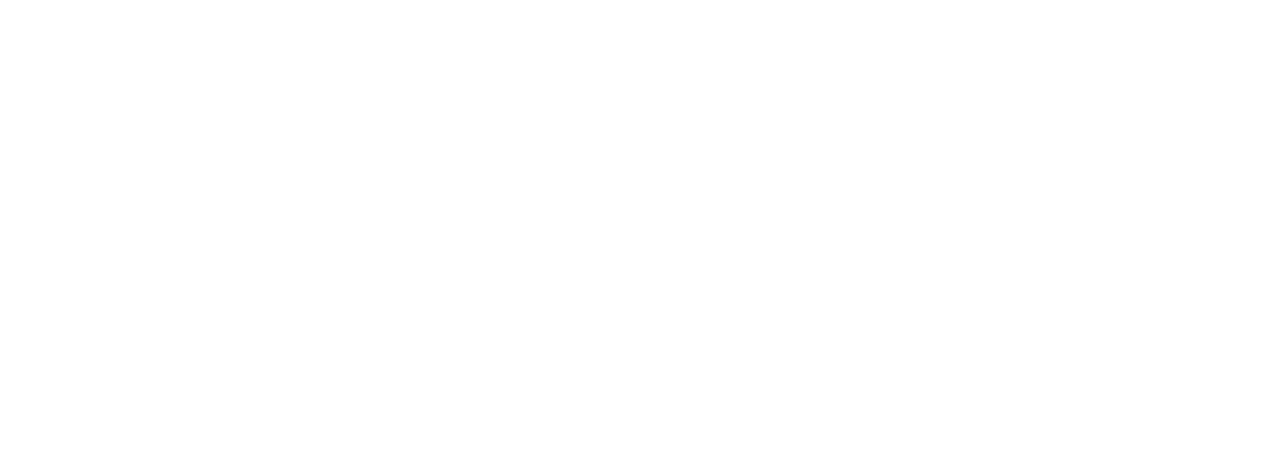
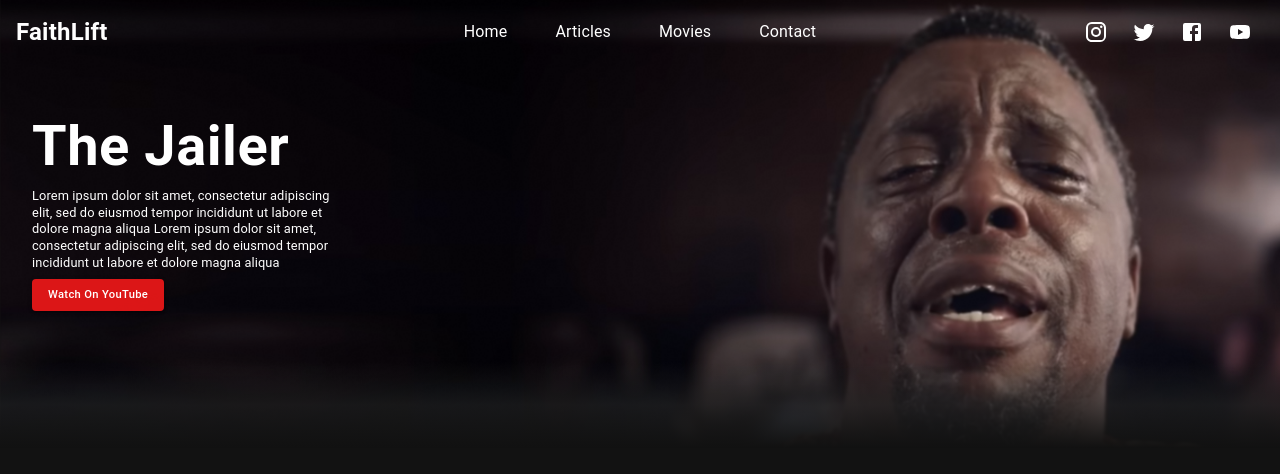
Before and after one commit to Olatokumbo/FaithLift, a React (Create React App) app: page /movies in a window 1280 px wide. Shown: the top 474 px of the page. Built offline with nearby package versions, Linux system fonts and the light colour scheme.

Commit message:
Adding the Movie Poster Section

```diff
--- a/src/App.css
+++ b/src/App.css
@@ -4,3 +4,8 @@
     box-sizing: border-box;
     list-style: none;
 }
+
+a{
+    text-decoration: none;
+    color: inherit;
+}
--- a/src/App.js
+++ b/src/App.js
@@ -1,15 +1,19 @@
 import React from "react";
-import {BrowserRouter as Router, Switch, Route} from "react-router-dom";
+import { BrowserRouter as Router, Switch, Route } from "react-router-dom";
+import Navbar from "./components/Navbar/Navbar";
 import Home from "./pages/Home/Home";
+import Movies from "./pages/Movies/Movies";
 import "./App.css";
-const App = () =>{
-    return(
-        <Router>
-            <Switch>
-                <Route exact path="/" component={Home}/>
-            </Switch>
-        </Router>
-    )
-}
+const App = () => {
+  return (
+    <Router>
+      <Navbar />
+      <Switch>
+        <Route exact path="/" component={Home} />
+        <Route exact path="/movies" component={Movies} />
+      </Switch>
+    </Router>
+  );
+};
 
 export default App;
--- a/src/components/Navbar/Navbar.js
+++ b/src/components/Navbar/Navbar.js
@@ -4,11 +4,12 @@ import InstagramIcon from "@material-ui/icons/Instagram";
 import TwitterIcon from "@material-ui/icons/Twitter";
 import FacebookIcon from "@material-ui/icons/Facebook";
 import YouTubeIcon from "@material-ui/icons/YouTube";
+import { Link } from "react-router-dom";
 import style from "./Navbar.module.css";
 
 const Navbar = () => {
   const [buttonState, setButtonState] = useState(false);
-  const [backgroundState,setBackground] = useState(false);
+  const [backgroundState, setBackground] = useState(false);
   const changeMenu = () => {
     if (window.innerWidth > 530) {
       setButtonState(false);
@@ -16,12 +17,10 @@ const Navbar = () => {
   };
 
   const changeBackground = () => {
-    if(window.scrollY >= 50){
+    if (window.scrollY >= 50) {
       setBackground(true);
-    }
-    else
-    setBackground(false);
-  }
+    } else setBackground(false);
+  };
   window.addEventListener("resize", changeMenu);
   window.addEventListener("scroll", changeBackground);
   return (
@@ -39,16 +38,24 @@ const Navbar = () => {
       </div>
       <ul className={!buttonState ? style.menu : style.menuVertical}>
         <li>
-          <Typography>Home</Typography>
+          <Link to="/">
+            <Typography>Home</Typography>
+          </Link>
         </li>
         <li>
-          <Typography>Articles</Typography>
+          <Link to="/articles">
+            <Typography>Articles</Typography>
+          </Link>
         </li>
         <li>
-          <Typography>Movies</Typography>
+          <Link to="/movies">
+            <Typography>Movies</Typography>
+          </Link>
         </li>
         <li>
-          <Typography>Contact</Typography>
+          <Link to="/contact">
+            <Typography>Contact</Typography>
+          </Link>
         </li>
       </ul>
       <ul className={style.socials}>
--- a/src/components/Slide/Slide.module.css
+++ b/src/components/Slide/Slide.module.css
@@ -18,6 +18,7 @@
     justify-content: center;
     flex-direction: column;
     align-items: center;
+    background-color: #00000059;
 }
 .header{
     text-align: center;
--- a/src/pages/Home/Home.js
+++ b/src/pages/Home/Home.js
@@ -1,6 +1,5 @@
 import React from "react";
 import style from "./Home.module.css";
-import Navbar from "../../components/Navbar/Navbar";
 import Slideshow from "../../Sections/Slideshow/Slideshow";
 import Info from "../../Sections/Info/Info";
 import About from "../../Sections/About/About";
@@ -10,7 +9,6 @@ import { images } from "../../components/SlideshowImages";
 const Home = () =>{
     return(
         <div className={style.home}>
-            <Navbar/>
             <Slideshow data={images}/>
             <Info/>
             <About/>
--- /dev/null
+++ b/src/pages/Movies/Movies.js
@@ -0,0 +1,29 @@
+import React from "react";
+import Poster from "../../assets/images/poster.png";
+import { Typography, Button } from "@material-ui/core";
+import style from "./Movies.module.css";
+
+const Movies = () => {
+  return (
+    <div className={style.movies}>
+      <div className={style.moviePoster}>
+        <div className={style.posterContent}>
+          <Typography className={style.posterTitle}>The Jailer</Typography>
+          <Typography className={style.posterSubtitle}>
+            Lorem ipsum dolor sit amet, consectetur adipiscing elit, sed do
+            eiusmod tempor incididunt ut labore et dolore magna aliqua Lorem
+            ipsum dolor sit amet, consectetur adipiscing elit, sed do eiusmod
+            tempor incididunt ut labore et dolore magna aliqua
+          </Typography>
+          <Button className={style.ytBtn} variant="contained">
+            Watch on YouTube
+          </Button>
+        </div>
+        <img src={Poster} alt="poster" />
+        <div className={style.fadeBottom}></div>
+      </div>
+    </div>
+  );
+};
+
+export default Movies;
--- /dev/null
+++ b/src/pages/Movies/Movies.module.css
@@ -0,0 +1,78 @@
+.movies{
+    background: #121212;
+    height: 100rem;
+}
+.moviePoster {
+  height: 28rem !important;
+  width: 100%;
+  /* background-color: yellow; */
+  position: relative;
+}
+
+.moviePoster > img {
+  object-fit: cover;
+  width: 101vw;
+  height: inherit;
+}
+
+.posterContent {
+  position: absolute;
+  color: white !important;
+  display: flex;
+  flex-direction: column;
+  padding: 2rem;
+  margin-top: 4.5rem;
+}
+
+.posterTitle {
+  font-size: 3.5rem !important;
+  font-weight: bold !important;
+}
+
+.posterSubtitle {
+  width: 20rem;
+  line-height: 1.3 !important;
+  font-size: 0.8rem !important;
+}
+
+.ytBtn {
+  background-color: rgba(255, 25, 25, 0.856) !important;
+  width: fit-content !important;
+  font-size: 0.7rem !important;
+  text-transform: capitalize !important;
+  margin: 0.5rem 0 !important;
+  color: white !important;
+}
+
+.fadeBottom {
+  position: absolute;
+  bottom: 0;
+  left: 0;
+  right: 0;
+  height: 5.4rem;
+  background-image: linear-gradient(
+    180deg,
+    transparent,
+    rgba(37, 37, 37, 0.61),
+    #111
+  );
+}
+
+/* @media only screen and (max-width: 687px){
+    .posterContent{
+        margin-top: 2rem;
+    }
+    .moviePoster >  img{
+        height: 50vh;
+    }
+}  */
+
+@media only screen and (max-width: 403px) {
+  .posterTitle {
+    font-size: 2.5rem !important;
+  }
+  .posterSubtitle {
+    /* font-size: 1rem !important; */
+    width: 100%;
+  }
+}
```
Also changed, not shown: src/assets/images/poster.png (added).
